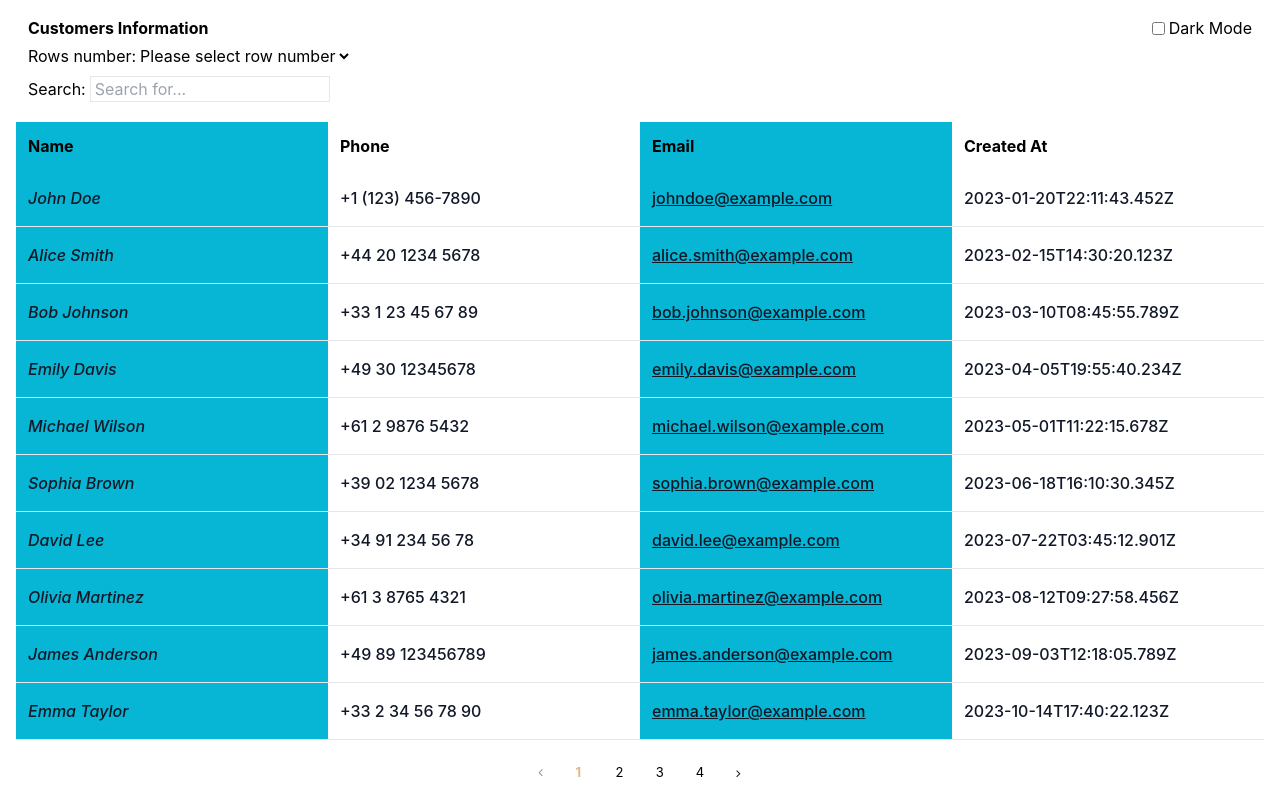
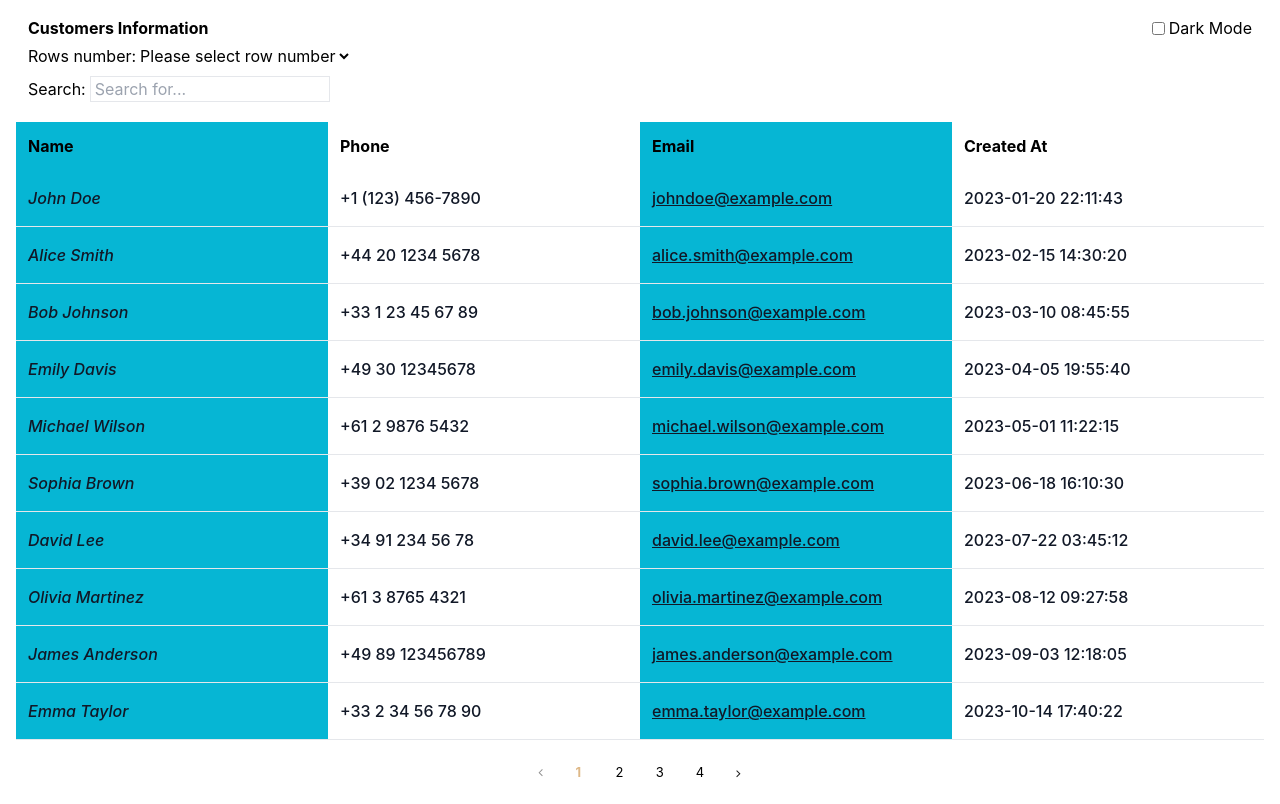
Before and after one commit to QuanZzz/edgecom-energy-code-challenge, a React (Create React App) app: page /customer-table in a window 1280 px wide. Built offline with nearby package versions, Linux system fonts and the light colour scheme.

Commit message:
format the date

```diff
--- a/src/routes/CustomersTable.js
+++ b/src/routes/CustomersTable.js
@@ -3,11 +3,24 @@ import { usersInfo, usersInfoColumns } from "../utils/constants/usersInfo";
 import { CUSTOMERS_TABLE_ROWS_NUMBERS } from "../utils/constants/constants";
 
 export default function CustomersTable() {
+  const formattedUsersInfo = usersInfo.map(user => {
+    const createdAt = new Date(user.created_at);
+    const year = createdAt.getFullYear();
+    const month = String(createdAt.getMonth() + 1).padStart(2, '0');
+    const day = String(createdAt.getDate()).padStart(2, '0');
+    const hours = String(createdAt.getHours()).padStart(2, '0');
+    const minutes = String(createdAt.getMinutes()).padStart(2, '0');
+    const seconds = String(createdAt.getSeconds()).padStart(2, '0');
+    const formattedDate = `${year}-${month}-${day} ${hours}:${minutes}:${seconds}`;
+
+    return { ...user, created_at: formattedDate };
+  });
+
   return(
     <div>
       <DataTable
         header="Customers Information"
-        initialData={usersInfo}
+        initialData={formattedUsersInfo}
         columns={usersInfoColumns}
         rowsSizes={CUSTOMERS_TABLE_ROWS_NUMBERS}
       />
```
